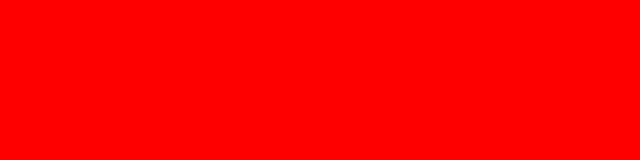
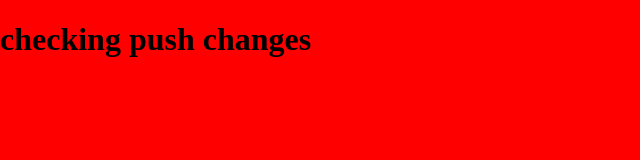
Before and after one commit to omarawad0/git-one, a plain HTML site: page index.html in a window 1280 px wide. Shown: the whole page, without its empty margins (0-640 px from the left). Drawn offline with Linux system fonts and the light colour scheme.

Commit message:
added h1

```diff
--- a/index.html
+++ b/index.html
@@ -7,6 +7,6 @@
     <link rel="stylesheet" href="styles.css">
 </head>
 <body>
-
+    <h1>checking push changes</h1>
 </body>
 </html>
```
